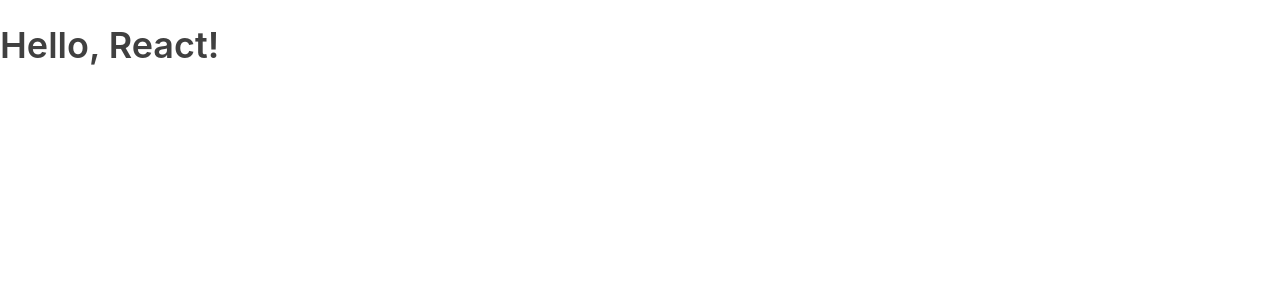
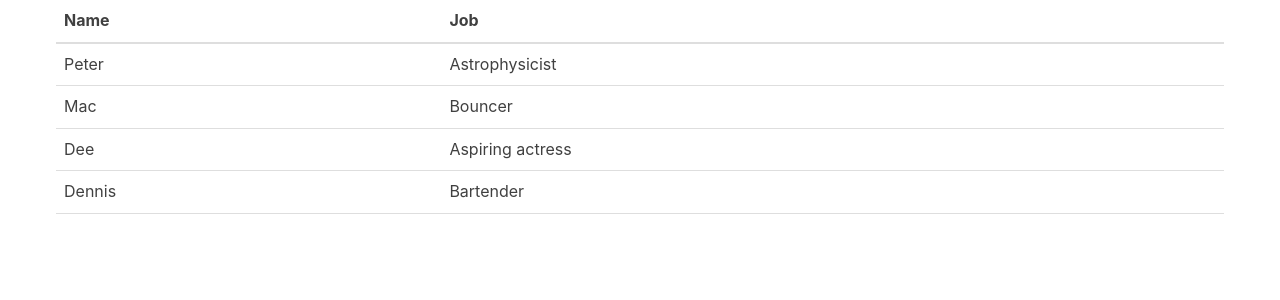
Before and after one commit to pdemich/busk3r, a React (Create React App) app: page / in a window 1280 px wide. Shown: the top 300 px of the page. Built offline with nearby package versions, Linux system fonts and the light colour scheme; the HTML template or start-up script is replaced by a standard one.

Commit message:
Add table to app as a separate component

```diff
--- a/src/App.js
+++ b/src/App.js
@@ -1,9 +1,10 @@
 import React, { Component } from 'react';
+import Table from './Table';
 class App extends Component {
     render() {
         return (
-            <div className="App">
-                <h1>Hello, React!</h1>
+            <div className="container">
+               <Table />
             </div>
         );
     }
--- /dev/null
+++ b/src/Table.js
@@ -0,0 +1,35 @@
+import React, {Component} from 'react';
+class Table extends Component {
+    render() {
+        return (
+            <table>
+                <thead>
+                    <tr>
+                        <th>Name</th>
+                        <th>Job</th>
+                    </tr>
+                </thead>
+                <tbody>
+                    <tr>
+                        <td>Peter</td>
+                        <td>Astrophysicist</td>
+                    </tr>
+                    <tr>
+                        <td>Mac</td>
+                        <td>Bouncer</td>
+                    </tr>
+                    <tr>
+                        <td>Dee</td>
+                        <td>Aspiring actress</td>
+                    </tr>
+                    <tr>
+                        <td>Dennis</td>
+                        <td>Bartender</td>
+                    </tr>
+                </tbody>
+            </table>
+        );
+    }
+}
+
+export default Table;
```
